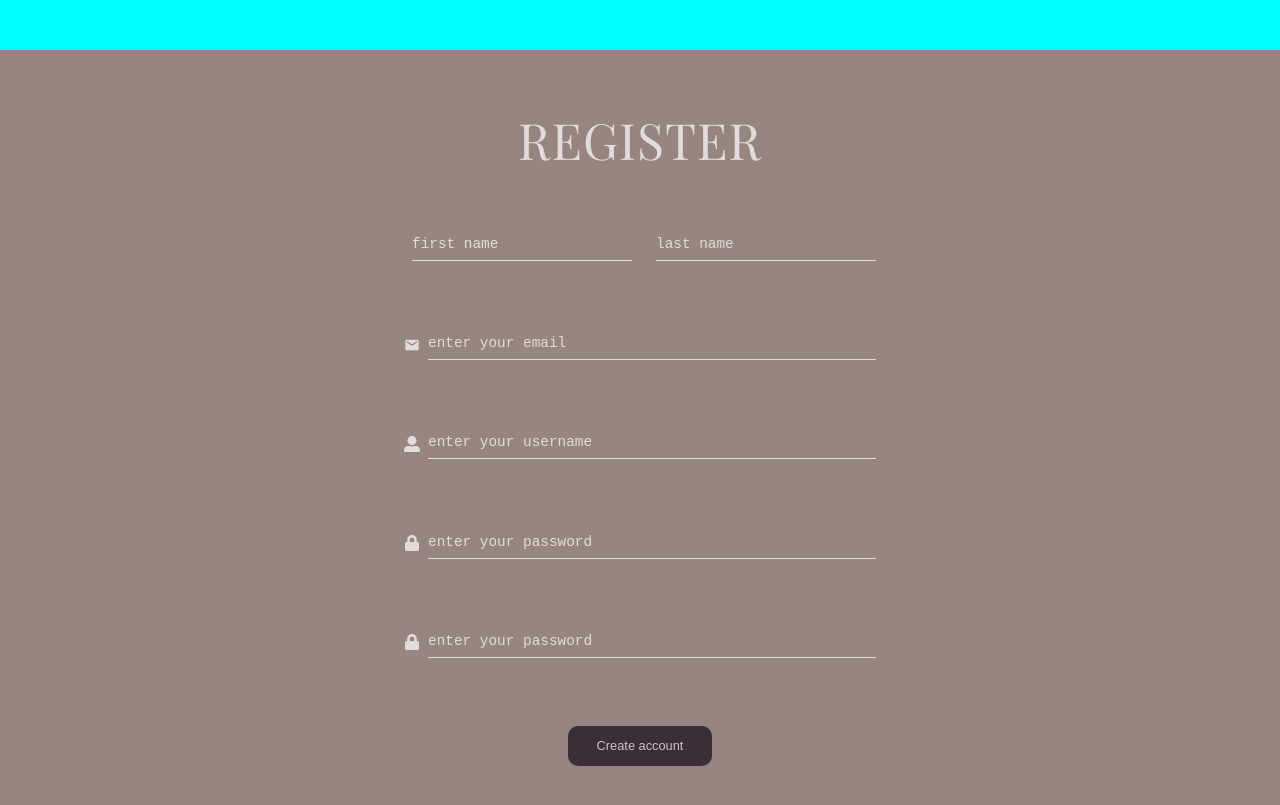
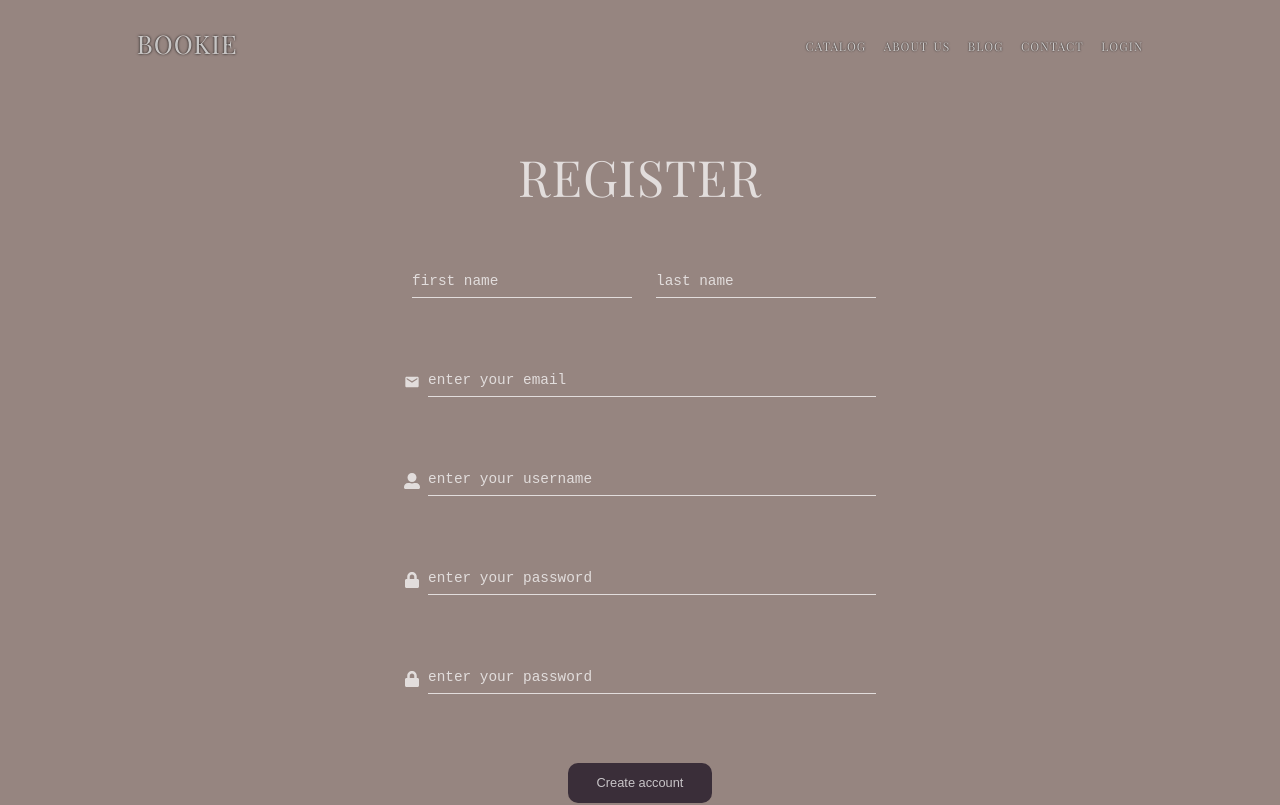
Before and after one commit to Ljusaj123/Bookie, a Next.js app: page /register in a window 1280 px wide. Shown: the top 805 px of the page. Built offline with nearby package versions, Linux system fonts and the light colour scheme.

Commit message:
dodan navbar, uklonjen scss za header

```diff
--- a/pages/register.js
+++ b/pages/register.js
@@ -1,11 +1,14 @@
-import Footer from "../modules/footer/footer";
+import Footer from '../modules/footer/Footer'
+import Navbar from '../components/Navbar'
 import { MdEmail } from 'react-icons/md';
 import { FaUserAlt, FaLock } from 'react-icons/fa';
 
 const Register = () => {
     return (
         <section className="register">
-            <header></header>
+            <header>
+                <Navbar />
+            </header>
             <div className="register-container">
                 <h1>Register</h1>
                 <form className="register-form">
--- a/styles/css/styles.css
+++ b/styles/css/styles.css
@@ -1060,17 +1060,15 @@ body {
   text-align: center;
 }
 
-.register header {
-  height: 50px;
-  width: 100%;
-  background-color: aqua;
-}
-
-.register-container {
+.register {
   background-color: #968580;
   height: -webkit-max-content;
   height: -moz-max-content;
   height: max-content;
+}
+
+.register-container {
+  width: 100%;
   display: -webkit-box;
   display: -ms-flexbox;
   display: flex;
--- a/styles/sass/_register.scss
+++ b/styles/sass/_register.scss
@@ -1,12 +1,8 @@
 .register {
-	& header {
-		height: 50px;
+	background-color: $secondary-background-color;
+	height: max-content;
+	&-container {
 		width: 100%;
-		background-color: aqua;
-	}
-	&-container {
-		background-color: $secondary-background-color;
-		height: max-content;
 		@include univerzalni-display(flex, space-evenly, center);
 		flex-direction: column;
 
```
